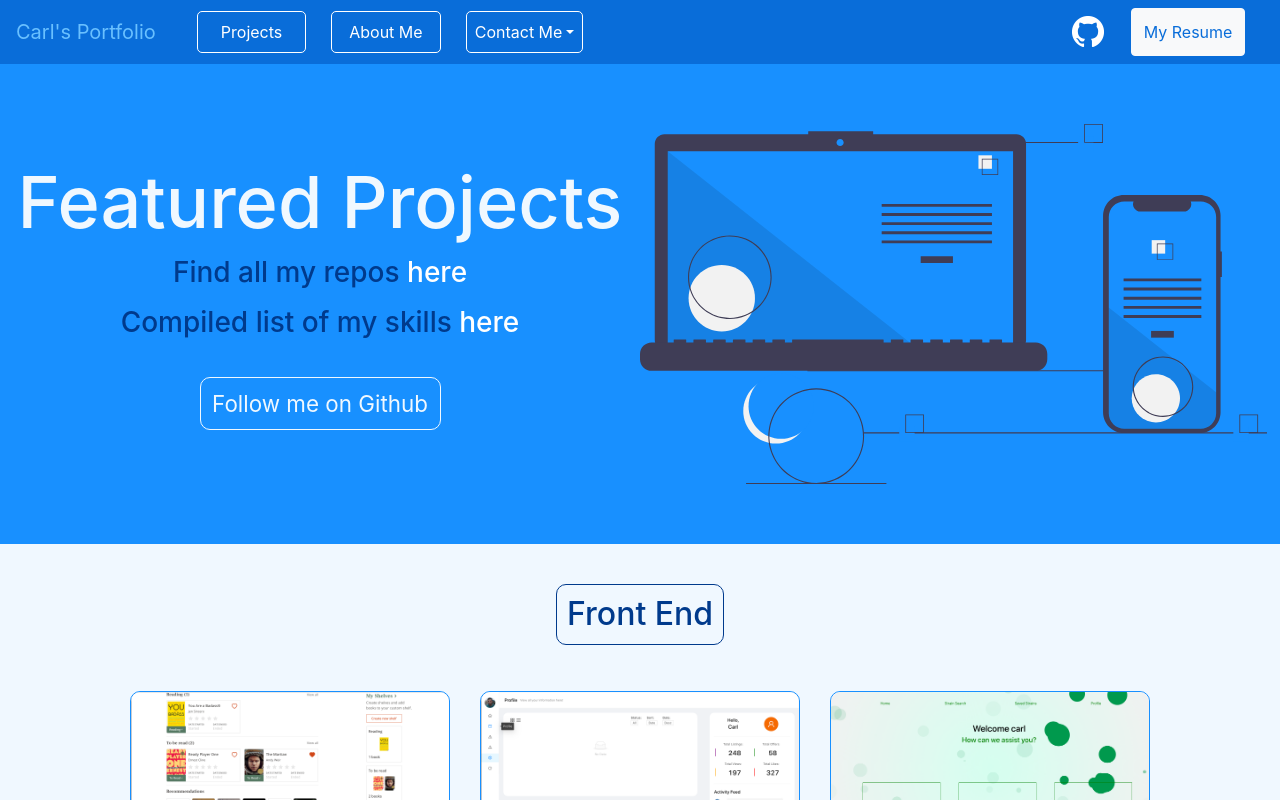
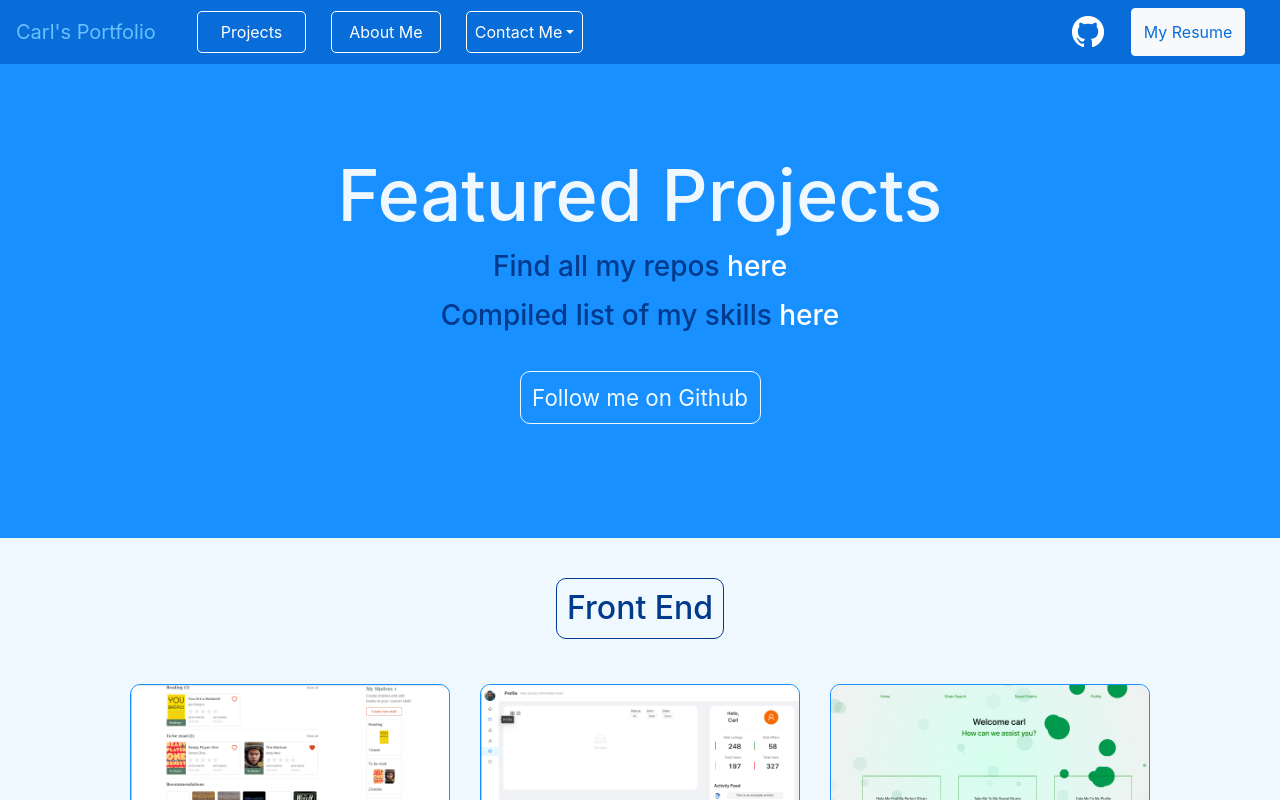
Before and after one commit to carlsachs/BootstrapPort, a React (Create React App) app in the folder portfolio/: page /projects in a window 1280 px wide. Shown: the top 800 px of the page. Built offline with nearby package versions, Linux system fonts and the light colour scheme.

Commit message:
small changes to different components

```diff
--- a/portfolio/src/components/About.css
+++ b/portfolio/src/components/About.css
@@ -2,8 +2,8 @@
     display: flex;
     flex-flow: row nowrap;
     justify-content: space-evenly;
-    margin-top: 3.5%;
-    margin-bottom: 2%;
+    margin-top: 3%;
+    margin-bottom: 3%;
     background-color: #1890ff;
     height: 500px;
 }
@@ -153,6 +153,8 @@
 .before {
     justify-content: center;
     margin-bottom: 2%;
+    color: #003a8c;
+    text-align: center;
 }
 
 .titlebeforediv {
--- a/portfolio/src/components/About.js
+++ b/portfolio/src/components/About.js
@@ -48,7 +48,7 @@ const About = () => {
             <Row>
                 <Slide left>
                 <Row className="lambda-top">
-                    <h4>When I joined Lambda, I had never really coded a day in my life.  I now am coding most of my days.  To check out the curriculum I have followed this year, click <Link to="">here.</Link></h4>
+                    <h4>When I joined Lambda, I had never really coded a day in my life.  Man, did that change quick.  To check out the curriculum I have followed this year, click <Link to="">here.</Link></h4>
                 </Row>
                 </Slide>
                 <Slide right>
@@ -88,7 +88,7 @@ const About = () => {
                     <Row className="job-title">
                         <h3>Language</h3>
                     </Row>
-                    <Slide bottom delay={350}>
+                    <Slide bottom delay={100}>
                     <Row>
                     <Card  className="card-about" style={{ width: '25rem' }}>
                     <Card.Body>
@@ -107,7 +107,7 @@ const About = () => {
                     <Row className="rel-title">
                         <h3>Relocation</h3>
                     </Row>
-                    <Slide bottom delay={700}>
+                    <Slide bottom delay={300}>
                     <Row>
                     <Card  className="card-about" style={{ width: '25rem' }}>
                     <Card.Body>
@@ -149,7 +149,7 @@ const About = () => {
                             <ListGroupItem>Serving</ListGroupItem>
                             <ListGroupItem>Sales and People Skills</ListGroupItem>
                             </ListGroup>
-                            <Card.Body>
+                            <Card.Body style={{background: "none"}}>
                             <Card.Link href="#">Resume</Card.Link>
                             <Card.Link href="#">LinkedIn</Card.Link>
                             </Card.Body>
@@ -171,7 +171,7 @@ const About = () => {
                             <ListGroupItem>Minor: Finance</ListGroupItem>
                             <ListGroupItem>Time Management Skills</ListGroupItem>
                             </ListGroup>
-                            <Card.Body>
+                            <Card.Body style={{background: "none"}}>
                             <Card.Link href="#">Resume</Card.Link>
                             <Card.Link href="#">LinkedIn</Card.Link>
                             </Card.Body>
@@ -193,7 +193,7 @@ const About = () => {
                             <ListGroupItem>TeamWork</ListGroupItem>
                             <ListGroupItem>Leadership</ListGroupItem>
                             </ListGroup>
-                            <Card.Body>
+                            <Card.Body style={{background: "none"}}>
                             <Card.Link href="https://www.youtube.com/watch?v=4AisIcFHpko" target="_blank">2004 Pistons Tribute</Card.Link>
                             </Card.Body>
                         </Card>
--- a/portfolio/src/components/Projects.css
+++ b/portfolio/src/components/Projects.css
@@ -3,7 +3,7 @@
     display: flex;
     flex-flow: row nowrap;
     justify-content: space-evenly;
-    margin-top: 3.5%;
+    margin-top: 3%;
     margin-bottom: 3%;
     background-color: #1890ff;
     height: 500px;
--- a/portfolio/src/components/Projects.js
+++ b/portfolio/src/components/Projects.js
@@ -32,7 +32,7 @@ const Projects = () => {
         <Container fluid style={{backgroundColor: "aliceblue"}}>
             <Nav1 />
         <Row className="top-proj">
-            <Col className="top-left">
+            <Col className="top-left" md={6}>
                 <Fade top>
                     <Row className="pro-title">
                         <h2>Featured Projects</h2>
@@ -48,7 +48,7 @@ const Projects = () => {
                         <h3>Compiled list of my skills <Link style={{textDecoration: "none", color: "white"}} to="/skills">here</Link></h3>
                     </div>
                 </Row>
-                    <Col>
+                <Col>
                     <Flip top delay={850}>
                         <div className="front-mid">
                             <Link target="_blank" to="https://github.com/carlsachs"
@@ -67,15 +67,9 @@ const Projects = () => {
                             }}>Follow me on Github</Link>
                         </div>
                     </Flip>
-                    </Col>
+                </Col>
             </Col>
-            <Col>
-                <Row className="d-none d-md-block" md={0}s>
-                    <div className="top-right">
-                        <img src={undraw} alt="svg of projects" />
-                    </div>
-                </Row>
-            </Col>
+
         </Row>
         <Row className="front-top">
             <Flip bottom>
```
